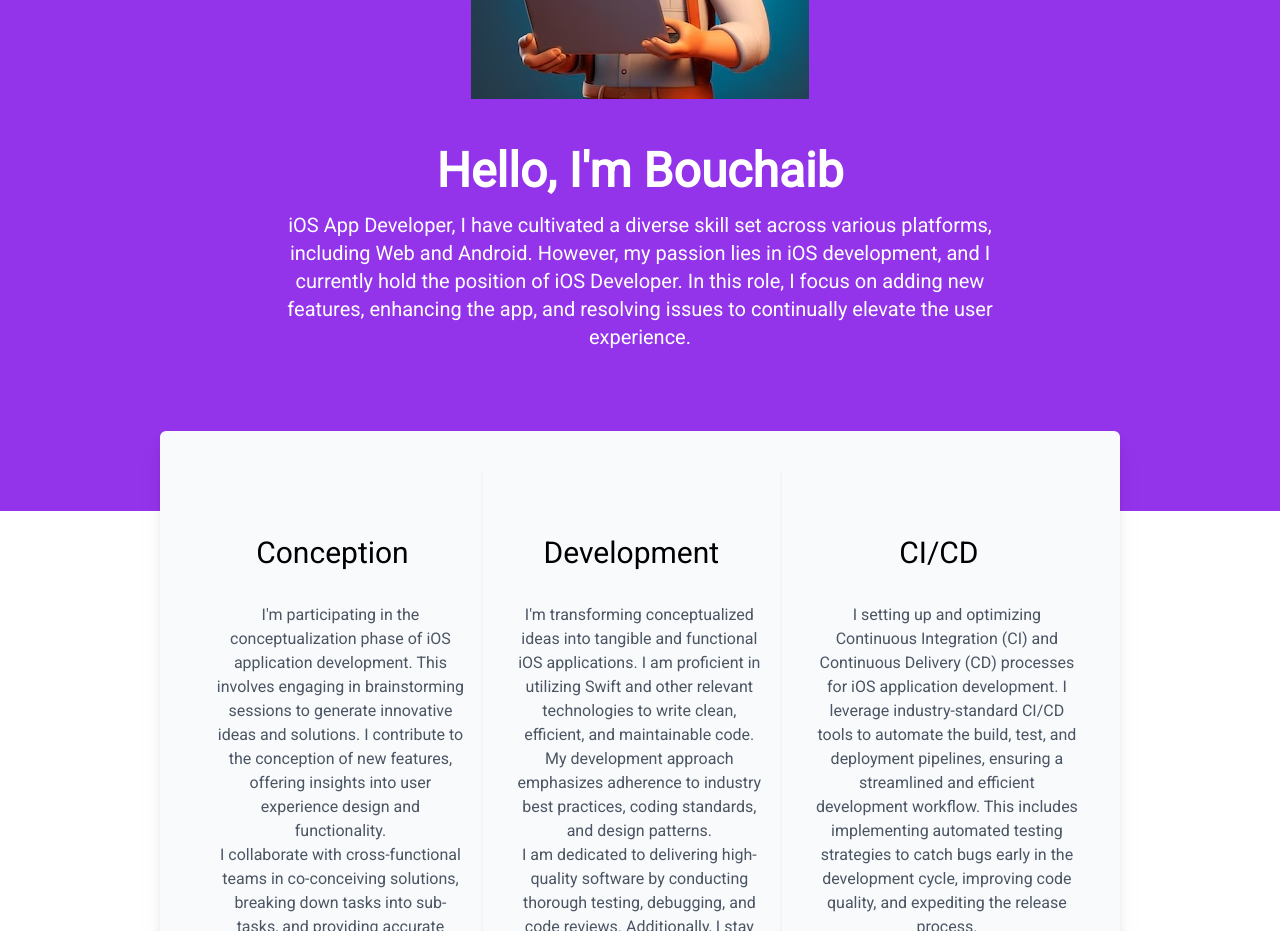
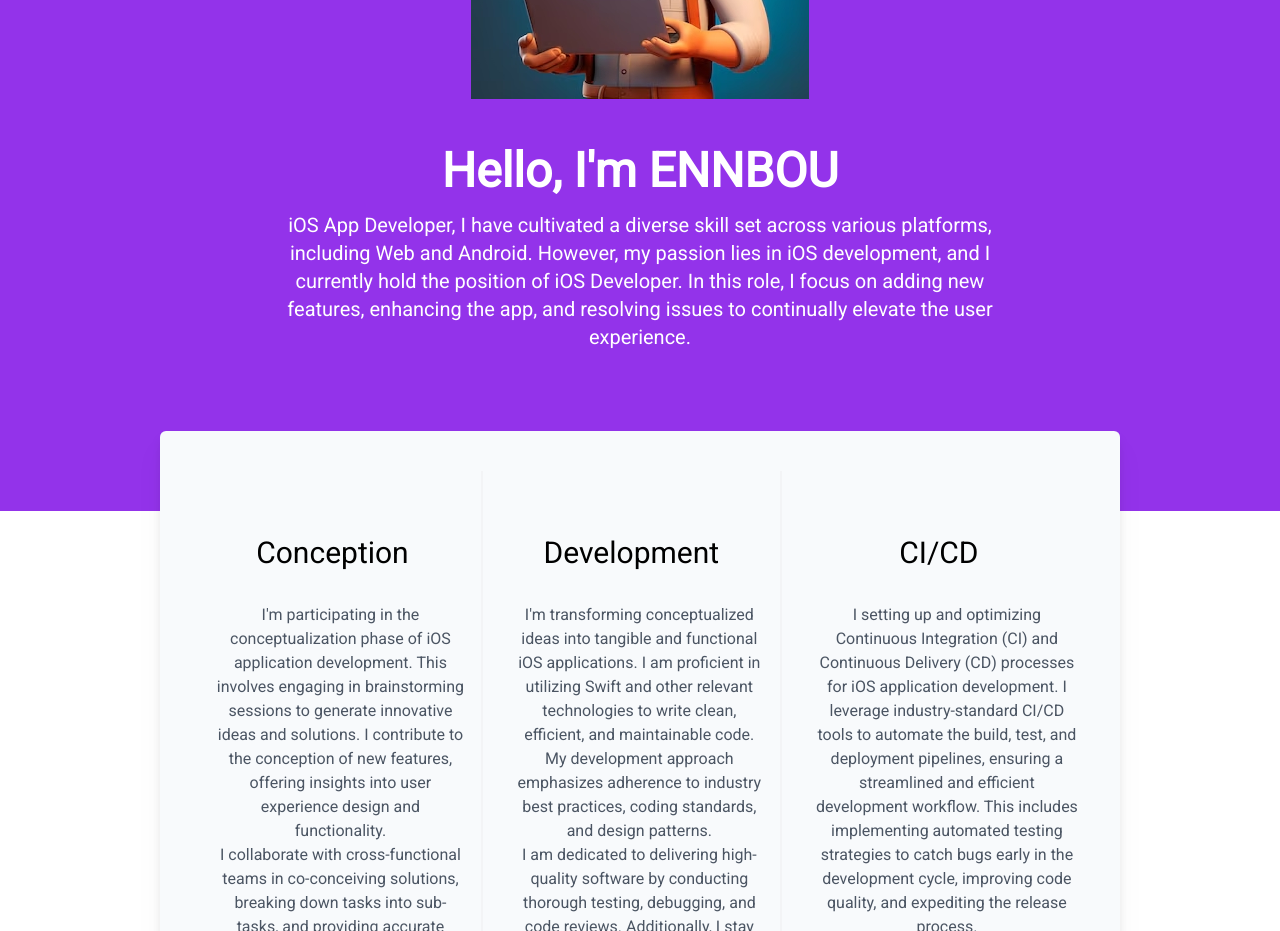
Before and after one commit to ennbou/portfolio, an Astro site: page / in a window 1280 px wide. Shown: the part 920-1851 px from the top of the page. Built offline with nearby package versions, Linux system fonts and the light colour scheme; Astro itself is replaced by a stand-in of ours.

Commit message:
testing new github action

```diff
--- a/src/components/AboutMe.astro
+++ b/src/components/AboutMe.astro
@@ -25,7 +25,7 @@
 <div class="bg-purple-600 text-white pt-32 pb-40">
   <div class="text-center w-11/12 lg:w-7/12 mx-auto">
    <Image src={images.avatarDev} alt="avatar dev image" class="m-auto mb-8"/>
-    <div class="text-5xl font-bold p-4">Hello, I'm Bouchaib</div>
+    <div class="text-5xl font-bold p-4">Hello, I'm ENNBOU</div>
     <p class="justify-center text-xl">
       iOS App Developer, I have cultivated a diverse skill set across various platforms, including Web and Android.
       However, my passion lies in iOS development, and I currently hold the position of iOS Developer. In this role, I
```
